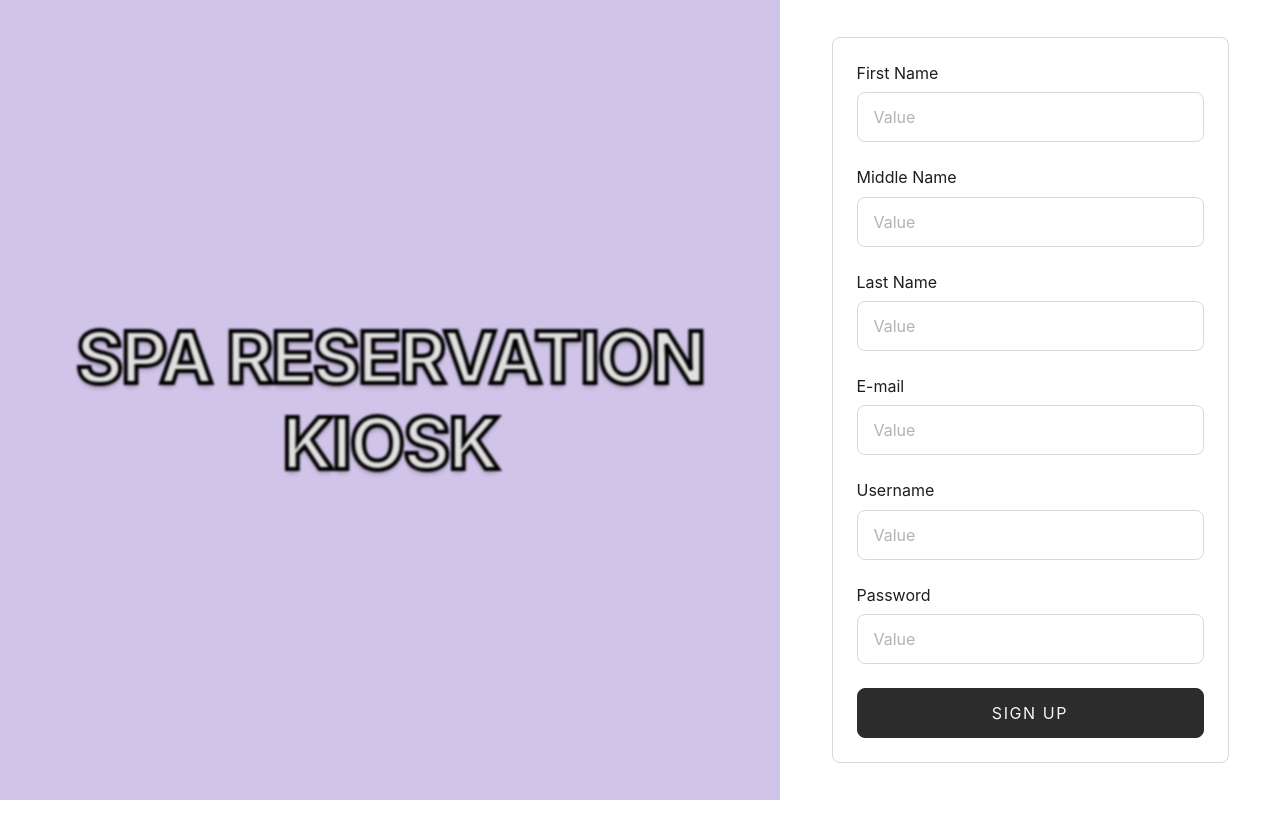
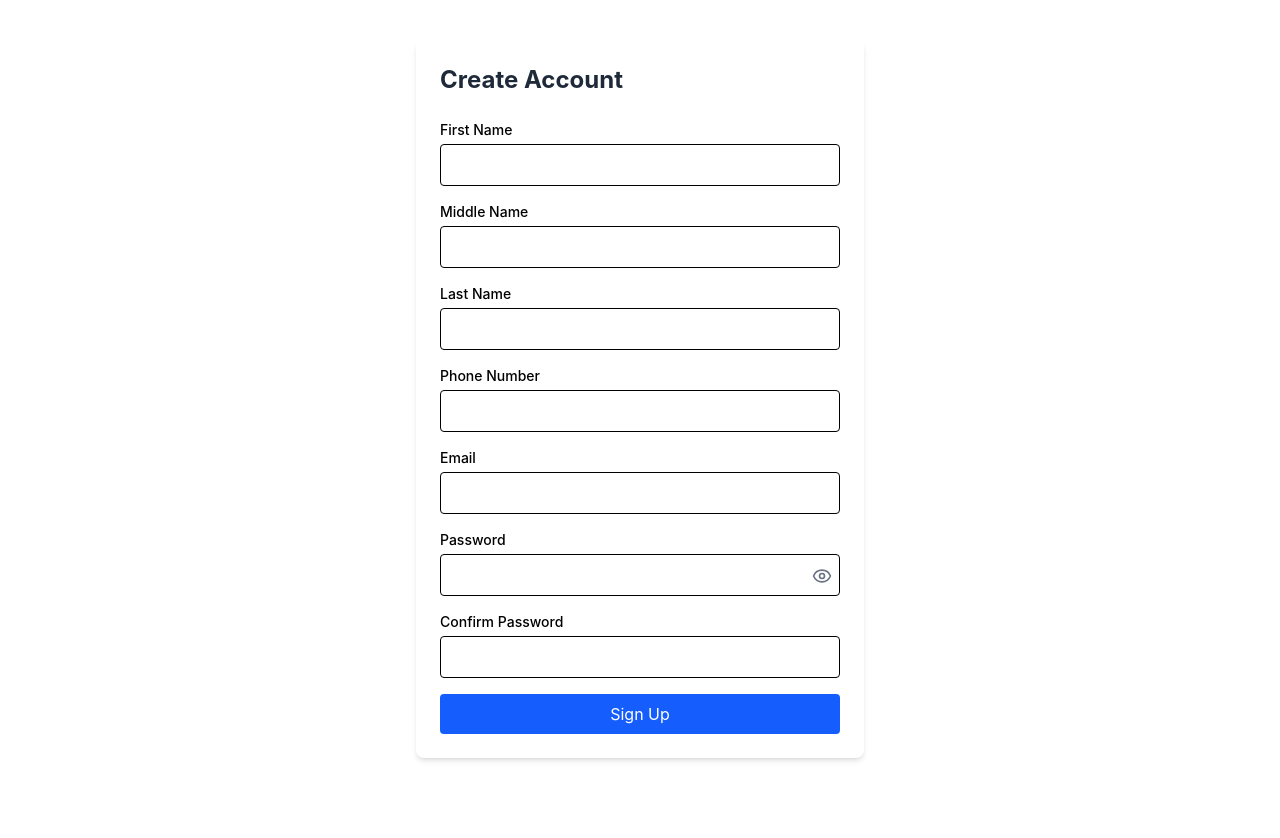
Before and after one commit to GGKanKi/spa-reservation-kiosk, a React (Vite) app: page /signup in a window 1280 px wide. Before the commit the page ends 800 px from the top, so only its background shows below. Built offline with nearby package versions, Linux system fonts and the light colour scheme; no server answers.

Commit message:
feature: Working SignUp Feature Connected to Supabase Auth

```diff
--- a/package.json
+++ b/package.json
@@ -10,9 +10,12 @@
     "preview": "vite preview"
   },
   "dependencies": {
+    "@hookform/resolvers": "^5.2.2",
     "@supabase/supabase-js": "^2.95.3",
+    "lucide-react": "^0.576.0",
     "react": "^19.2.0",
     "react-dom": "^19.2.0",
+    "react-hook-form": "^7.71.2",
     "react-router-dom": "^7.13.0",
     "zod": "^4.3.6"
   },
--- a/src/pages/Auth/Signup.tsx
+++ b/src/pages/Auth/Signup.tsx
@@ -1,120 +1,161 @@
-import { useState } from "react";
+import React, { useState } from 'react';
+import { useForm } from 'react-hook-form';
+import { zodResolver } from '@hookform/resolvers/zod';
+import * as z from 'zod';
+import { Eye, EyeOff, Loader2 } from 'lucide-react';
+import { useNavigate } from 'react-router-dom';
+import { AuthServices } from '../../services/AuthServices';
+
+// 1. Define the validation schema
+const signupSchema = z.object({
+  firstName: z.string().min(2, 'First name must be at least 2 characters'),
+  middleName: z.string().min(2, 'Middle name must be at least 2 characters'),
+  lastName: z.string().min(2, 'Last name must be at least 2 characters'),
+  phoneNum: z.string().min(10, 'Phone number must be at least 10 characters'),
+  email: z.string().email('Invalid email address'),
+  password: z.string().min(8, 'Password must be at least 8 characters'),
+  confirmPassword: z.string(),
+}).refine((data) => data.password === data.confirmPassword, {
+  message: "Passwords don't match",
+  path: ['confirmPassword'],
+});
+
+type SignupFormData = z.infer<typeof signupSchema>;
 
 export default function SignupPage() {
-  const [form, setForm] = useState({
-    firstName: "",
-    middleName: "",
-    lastName: "",
-    email: "",
-    username: "",
-    password: "",
+  const [showPassword, setShowPassword] = useState(false);
+  const [isSubmitting, setIsSubmitting] = useState(false);
+  const [errorMsg, setErrorMsg] = useState('');
+  const navigate = useNavigate();
+
+  const {
+    register,
+    handleSubmit,
+    formState: { errors },
+  } = useForm<SignupFormData>({
+    resolver: zodResolver(signupSchema),
   });
 
-  const handleChange = (e: React.ChangeEvent<HTMLInputElement>) => {
-    setForm({ ...form, [e.target.name]: e.target.value });
-  };
+  const onSubmit = async (data: SignupFormData) => {
+    setIsSubmitting(true);
+    setErrorMsg('');
 
-  const handleSubmit = (e: React.FormEvent) => {
-    e.preventDefault();
-    // TODO: handle sign up
+    const { data: authData, error } = await AuthServices.signup(
+      data.firstName,
+      data.middleName,
+      data.lastName,
+      data.phoneNum,
+      data.email,
+      data.password
+    );
+
+    if (error) {
+      setErrorMsg(error);
+      setIsSubmitting(false);
+    } else {
+      navigate('/');
+      setIsSubmitting(false);
+    }
   };
 
   return (
-    <div className="min-h-screen flex flex-col md:flex-row">
-      {/* Left: Lavender branding panel */}
-      <div
-        className="flex-1 flex items-center justify-center min-h-[260px] md:min-h-screen"
-        style={{ backgroundColor: "#D1C4E9" }}
-      >
-        <h1 className="spa-title text-center px-6 select-none">
-          SPA RESERVATION<br />KIOSK
-        </h1>
-      </div>
+    <div className="max-w-md mx-auto mt-10 p-6 bg-white rounded-lg shadow-md">
+      <h2 className="text-2xl font-bold mb-6 text-gray-800">Create Account</h2>
 
-      {/* Right: Sign up form panel */}
-      <div className="flex items-center justify-center bg-white w-full md:w-auto md:min-w-[420px] lg:min-w-[500px] px-6 py-12 md:py-0">
-        <form
-          onSubmit={handleSubmit}
-          className="w-full max-w-[397px] border border-[#D9D9D9] rounded-lg p-6 flex flex-col gap-6 bg-white"
-        >
-          <FormField
-            label="First Name"
-            name="firstName"
-            value={form.firstName}
-            onChange={handleChange}
+      <form onSubmit={handleSubmit(onSubmit)} className="space-y-4">
+        {errorMsg && (
+          <div className="bg-red-100 border border-red-400 text-red-700 px-4 py-2 rounded-lg text-sm">
+            {errorMsg}
+          </div>
+        )}
+
+        {/* First Name */}
+        <div>
+          <label className="block text-sm font-medium mb-1">First Name</label>
+          <input
+            {...register('firstName')}
+            className="w-full p-2 border rounded focus:ring-2 focus:ring-blue-500 outline-none"
           />
-          <FormField
-            label="Middle Name"
-            name="middleName"
-            value={form.middleName}
-            onChange={handleChange}
+          {errors.firstName && <p className="text-red-500 text-xs mt-1">{errors.firstName.message}</p>}
+        </div>
+
+        {/* Middle Name */}
+        <div>
+          <label className="block text-sm font-medium mb-1">Middle Name</label>
+          <input
+            {...register('middleName')}
+            className="w-full p-2 border rounded focus:ring-2 focus:ring-blue-500 outline-none"
           />
-          <FormField
-            label="Last Name"
-            name="lastName"
-            value={form.lastName}
-            onChange={handleChange}
+          {errors.middleName && <p className="text-red-500 text-xs mt-1">{errors.middleName.message}</p>}
+        </div>
+
+        {/* Last Name */}
+        <div>
+          <label className="block text-sm font-medium mb-1">Last Name</label>
+          <input
+            {...register('lastName')}
+            className="w-full p-2 border rounded focus:ring-2 focus:ring-blue-500 outline-none"
           />
-          <FormField
-            label="E-mail"
-            name="email"
-            type="email"
-            value={form.email}
-            onChange={handleChange}
+          {errors.lastName && <p className="text-red-500 text-xs mt-1">{errors.lastName.message}</p>}
+        </div>
+
+        {/* Phone Number */}
+        <div>
+          <label className="block text-sm font-medium mb-1">Phone Number</label>
+          <input
+            {...register('phoneNum')}
+            className="w-full p-2 border rounded focus:ring-2 focus:ring-blue-500 outline-none"
           />
-          <FormField
-            label="Username"
-            name="username"
-            value={form.username}
-            onChange={handleChange}
+          {errors.phoneNum && <p className="text-red-500 text-xs mt-1">{errors.phoneNum.message}</p>}
+        </div>
+
+        {/* Email */}
+        <div>
+          <label className="block text-sm font-medium mb-1">Email</label>
+          <input
+            {...register('email')}
+            className="w-full p-2 border rounded focus:ring-2 focus:ring-blue-500 outline-none"
           />
-          <FormField
-            label="Password"
-            name="password"
-            type="password"
-            value={form.password}
-            onChange={handleChange}
+          {errors.email && <p className="text-red-500 text-xs mt-1">{errors.email.message}</p>}
+        </div>
+
+        {/* Password */}
+        <div className="relative">
+          <label className="block text-sm font-medium mb-1">Password</label>
+          <input
+            type={showPassword ? 'text' : 'password'}
+            {...register('password')}
+            className="w-full p-2 border rounded focus:ring-2 focus:ring-blue-500 outline-none"
           />
           <button
-            type="submit"
-            className="w-full py-3 rounded-lg bg-[#2C2C2C] border border-[#2C2C2C] text-[#F5F5F5] text-base tracking-widest font-normal hover:bg-[#1a1a1a] transition-colors duration-200"
+            type="button"
+            onClick={() => setShowPassword(!showPassword)}
+            className="absolute right-2 top-9 text-gray-500"
           >
-            SIGN UP
+            {showPassword ? <EyeOff size={20} /> : <Eye size={20} />}
           </button>
-        </form>
-      </div>
+          {errors.password && <p className="text-red-500 text-xs mt-1">{errors.password.message}</p>}
+        </div>
+
+        {/* Confirm Password */}
+        <div>
+          <label className="block text-sm font-medium mb-1">Confirm Password</label>
+          <input
+            type="password"
+            {...register('confirmPassword')}
+            className="w-full p-2 border rounded focus:ring-2 focus:ring-blue-500 outline-none"
+          />
+          {errors.confirmPassword && <p className="text-red-500 text-xs mt-1">{errors.confirmPassword.message}</p>}
+        </div>
+
+        <button
+          type="submit"
+          disabled={isSubmitting}
+          className="w-full bg-blue-600 text-white p-2 rounded hover:bg-blue-700 transition flex justify-center items-center"
+        >
+          {isSubmitting ? <Loader2 className="animate-spin" /> : 'Sign Up'}
+        </button>
+      </form>
     </div>
   );
 }
-
-interface FormFieldProps {
-  label: string;
-  name: string;
-  type?: string;
-  value: string;
-  onChange: (e: React.ChangeEvent<HTMLInputElement>) => void;
-}
-
-function FormField({ label, name, type = "text", value, onChange }: FormFieldProps) {
-  return (
-    <div className="flex flex-col gap-2">
-      <label
-        htmlFor={name}
-        className="text-base font-normal text-[#1E1E1E] leading-[1.4]"
-        style={{ fontFamily: "Inter, -apple-system, Roboto, Helvetica, sans-serif" }}
-      >
-        {label}
-      </label>
-      <input
-        id={name}
-        name={name}
-        type={type}
-        value={value}
-        onChange={onChange}
-        placeholder="Value"
-        className="w-full px-4 py-3 rounded-lg border border-[#D9D9D9] bg-white text-base text-[#B3B3B3] placeholder-[#B3B3B3] focus:outline-none focus:border-[#2C2C2C] focus:text-[#1E1E1E] transition-colors"
-        style={{ fontFamily: "Inter, -apple-system, Roboto, Helvetica, sans-serif" }}
-      />
-    </div>
-  );
-}
--- a/src/services/AuthServices.ts
+++ b/src/services/AuthServices.ts
@@ -20,9 +20,10 @@ export const AuthServices = {
         }
     },
 
-    async signup(firstName: string, middleName: string, lastName: string, phoneNum: string, email: string, username: string, password: string) {
+    async signup(firstName: string, middleName: string, lastName: string, phoneNum: string, email: string, password: string) {
         try {
-            const { data, error } = await supabase.auth.signUp({
+            // Step 1: Create auth user
+            const { data: authData, error: authError } = await supabase.auth.signUp({
                 email: email,
                 password: password,
                 options: {
@@ -30,20 +31,21 @@ export const AuthServices = {
                         first_name: firstName,
                         middle_name: middleName,
                         last_name: lastName,
-                        phone_num: phoneNum,
-                        username: username,
+                        phone_num: phoneNum
                     }
                 }
             });
 
-            if (error) {
-                return { data: null, error: error.message };
+            if (authError) {
+                console.error('Signup error:', authError);
+                return { data: null, error: authError.message };
             }
 
-            return { data, error: null };
+            return { data: authData, error: null };
 
         } catch (error: any) {
-            return { data: null, error: error.message || 'An unexpected error occured.' };
+            console.error('Signup exception:', error);
+            return { data: null, error: error.message || 'An unexpected error occurred.' };
         }
     }
 };
```
Also changed, not shown: 2 other files (tests, documents, lock files or other folders).
